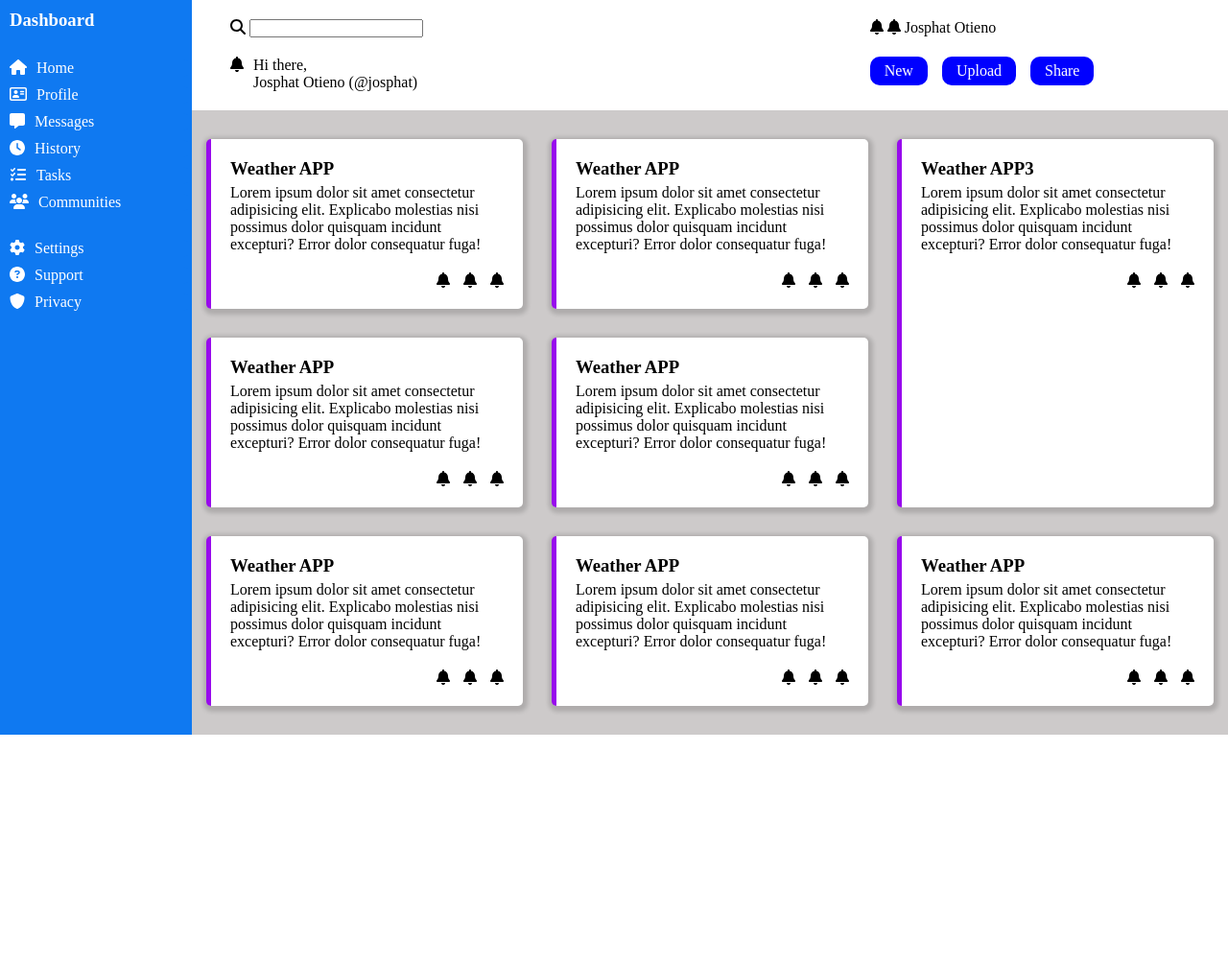
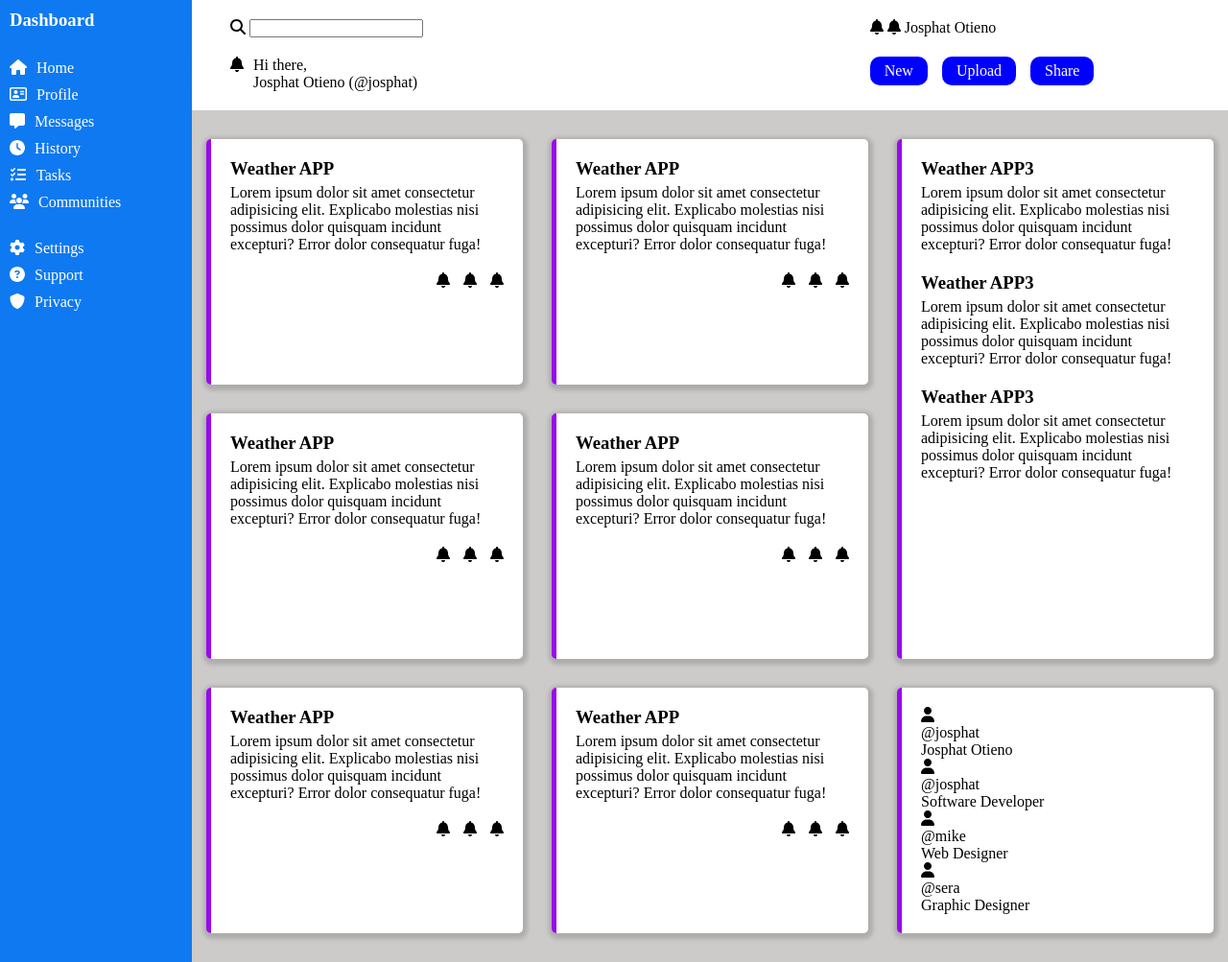
Before and after one commit to josphatotieno/Admin-Dashboard, a plain HTML site: page index.html in a window 1280 px wide. Shown: the whole page at 96% size. Before the commit the page ends 800 px from the top, so only its background shows below. Drawn offline with Linux system fonts and the light colour scheme.

Commit message:
Update index.html

```diff
--- a/index.html
+++ b/index.html
@@ -105,10 +105,14 @@
                         <p>Lorem ipsum dolor sit amet consectetur adipisicing elit. Explicabo molestias nisi possimus dolor quisquam incidunt excepturi? Error dolor consequatur fuga!</p>
                     </div>
 
-                    <div class="project-links">
-                        <a href=""><i class="fa fa-bell"></i></a>
-                        <a href=""><i class="fa fa-bell"></i></a>
-                        <a href=""><i class="fa fa-bell"></i></a>
+                    <div class="project-content">
+                        <h3>Weather APP3</h3>
+                        <p>Lorem ipsum dolor sit amet consectetur adipisicing elit. Explicabo molestias nisi possimus dolor quisquam incidunt excepturi? Error dolor consequatur fuga!</p>
+                    </div>
+
+                    <div class="project-content">
+                        <h3>Weather APP3</h3>
+                        <p>Lorem ipsum dolor sit amet consectetur adipisicing elit. Explicabo molestias nisi possimus dolor quisquam incidunt excepturi? Error dolor consequatur fuga!</p>
                     </div>
                 </div>
 
@@ -164,17 +168,41 @@
                     </div>
                 </div>
 
-                <div class="project-item">
-                    <div class="project-content">
-                        <h3>Weather APP</h3>
-                        <p>Lorem ipsum dolor sit amet consectetur adipisicing elit. Explicabo molestias nisi possimus dolor quisquam incidunt excepturi? Error dolor consequatur fuga!</p>
+                <div id="item8" class="project-item">
+                    <div class="trending-items">
+                        <div>
+                            <i class="fa fa-user"></i>
+                            <div>
+                                <p>@josphat</p>
+                                <p>Josphat Otieno</p>
+                            </div>
+                        </div>
+
+                        <div>
+                            <i class="fa fa-user"></i>
+                            <div>
+                                <p>@josphat</p>
+                                <p>Software Developer</p>
+                            </div>
+                        </div>
+
+                        <div>
+                            <i class="fa fa-user"></i>
+                            <div>
+                                <p>@mike</p>
+                                <p>Web Designer</p>
+                            </div>
+                        </div>
+
+                        <div>
+                            <i class="fa fa-user"></i>
+                            <div>
+                                <p>@sera</p>
+                                <p>Graphic Designer</p>
+                            </div>
+                        </div>
                     </div>
 
-                    <div class="project-links">
-                        <a href=""><i class="fa fa-bell"></i></a>
-                        <a href=""><i class="fa fa-bell"></i></a>
-                        <a href=""><i class="fa fa-bell"></i></a>
-                    </div>
                 </div>
 
 
```
